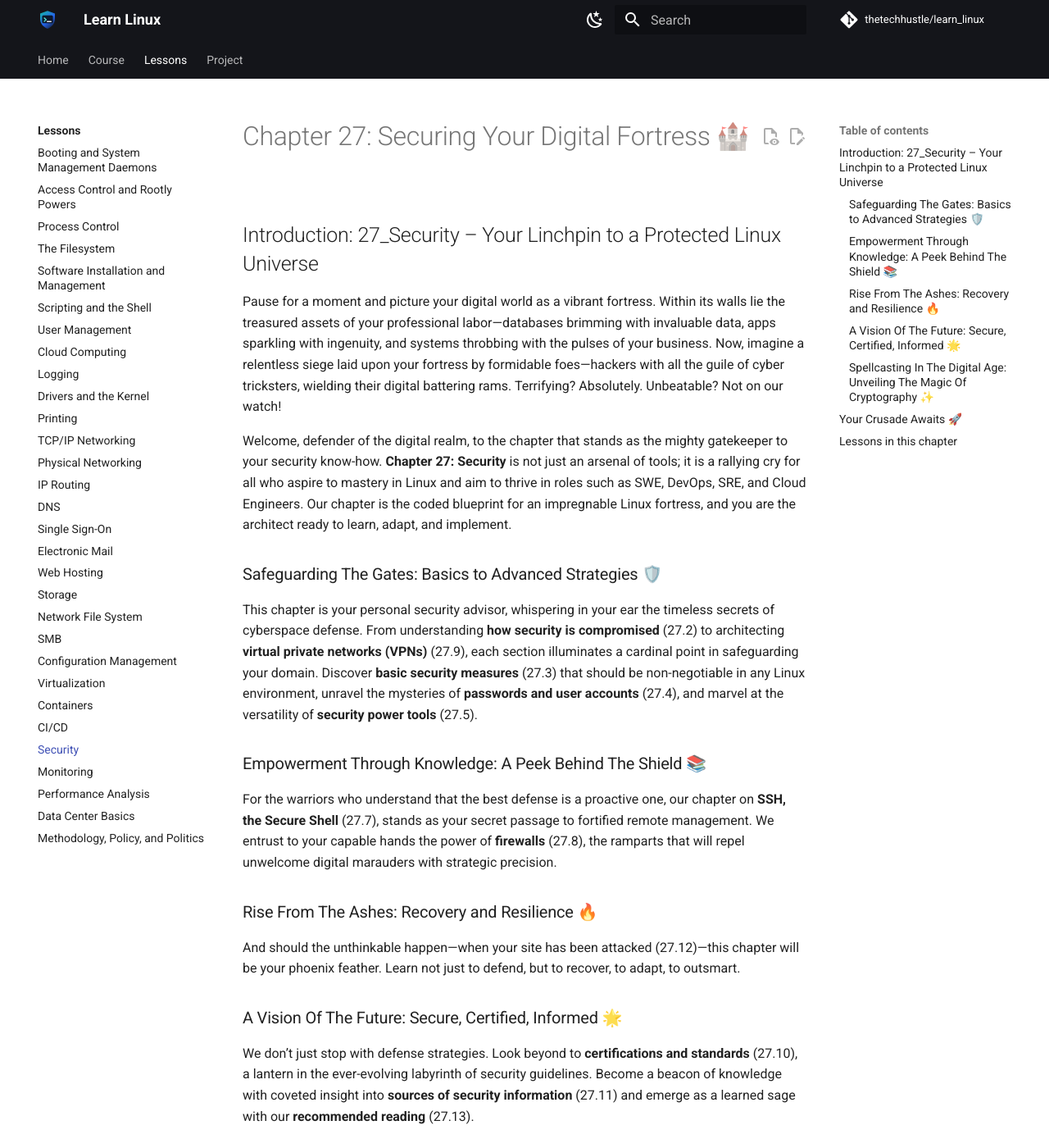
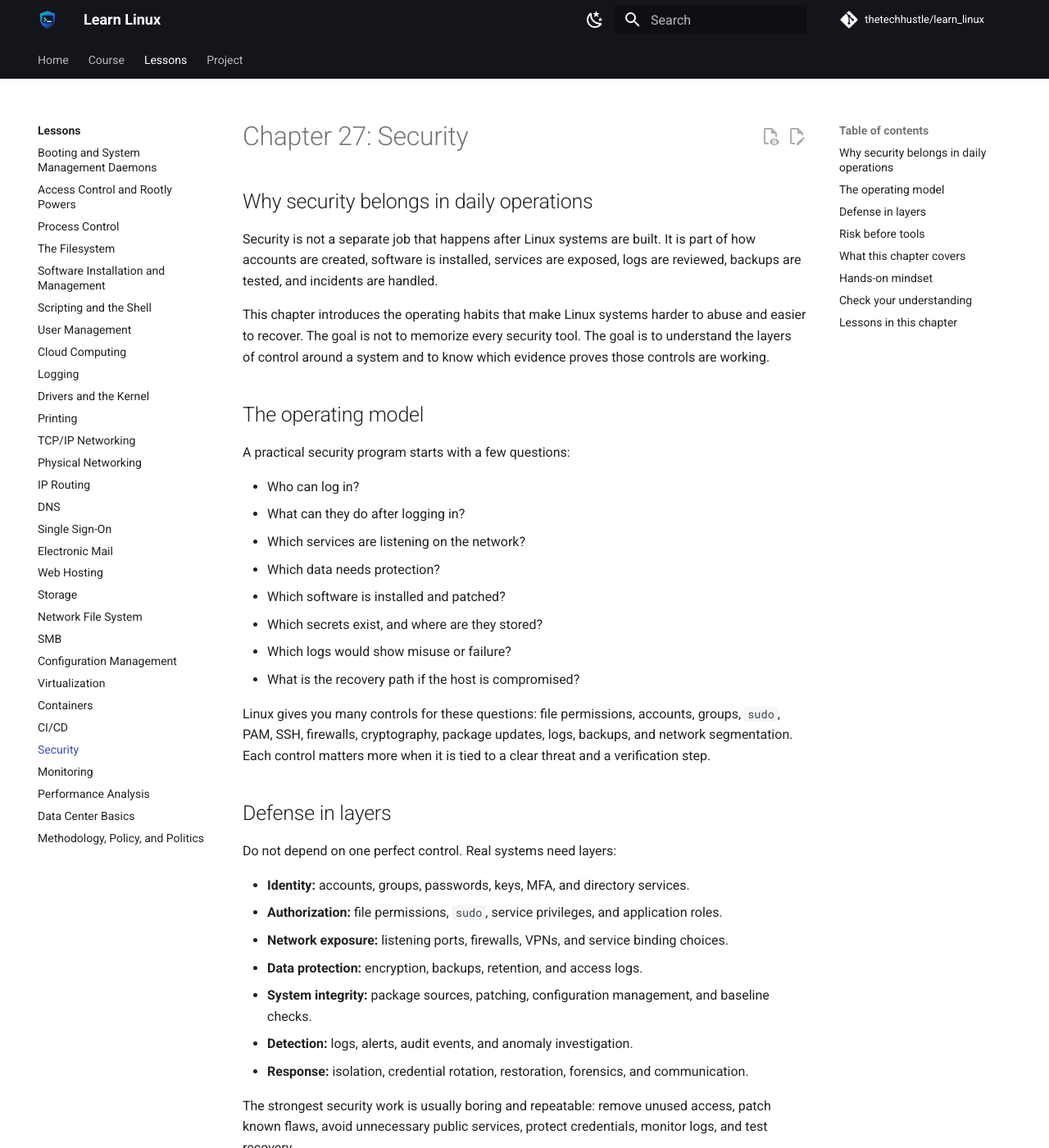
Before and after one commit to thetechhustle/learn_linux, an MkDocs documentation site: the page built from docs/lessons/27_security/README.md, in a window 1280 px wide and 1400 px high. Shown: the whole window at 82% size. Built offline with MkDocs 1.6.1 and Material for MkDocs 9.7.7, drawn with Linux system fonts in a browser that asks for light colours; comment, search, counter and statistics services are not loaded; some of the changed text lies outside the part shown.

Commit message:
Improve Chapter 27 security overview (#239)
Co-authored-by: Jules Ai <jules@Juless-Air.ts.net lan>

```diff
--- a/docs/lessons/27_security/README.md
+++ b/docs/lessons/27_security/README.md
@@ -1,40 +1,96 @@
-# Chapter 27: Securing Your Digital Fortress 🏰
+# Chapter 27: Security
 
-## Introduction: 27_Security – Your Linchpin to a Protected Linux Universe
+## Why security belongs in daily operations
 
-Pause for a moment and picture your digital world as a vibrant fortress. Within its walls lie the treasured assets of your professional labor—databases brimming with invaluable data, apps sparkling with ingenuity, and systems throbbing with the pulses of your business. Now, imagine a relentless siege laid upon your fortress by formidable foes—hackers with all the guile of cyber tricksters, wielding their digital battering rams. Terrifying? Absolutely. Unbeatable? Not on our watch!
+Security is not a separate job that happens after Linux systems are built. It is part of how accounts are created, software is installed, services are exposed, logs are reviewed, backups are tested, and incidents are handled.
 
-Welcome, defender of the digital realm, to the chapter that stands as the mighty gatekeeper to your security know-how. **Chapter 27: Security** is not just an arsenal of tools; it is a rallying cry for all who aspire to mastery in Linux and aim to thrive in roles such as SWE, DevOps, SRE, and Cloud Engineers. Our chapter is the coded blueprint for an impregnable Linux fortress, and you are the architect ready to learn, adapt, and implement.
+This chapter introduces the operating habits that make Linux systems harder to abuse and easier to recover. The goal is not to memorize every security tool. The goal is to understand the layers of control around a system and to know which evidence proves those controls are working.
 
-### Safeguarding The Gates: Basics to Advanced Strategies 🛡️
+## The operating model
 
-This chapter is your personal security advisor, whispering in your ear the timeless secrets of cyberspace defense. From understanding **how security is compromised** (27.2) to architecting **virtual private networks (VPNs)** (27.9), each section illuminates a cardinal point in safeguarding your domain. Discover **basic security measures** (27.3) that should be non-negotiable in any Linux environment, unravel the mysteries of **passwords and user accounts** (27.4), and marvel at the versatility of **security power tools** (27.5).
+A practical security program starts with a few questions:
 
-### Empowerment Through Knowledge: A Peek Behind The Shield 📚
+- Who can log in?
+- What can they do after logging in?
+- Which services are listening on the network?
+- Which data needs protection?
+- Which software is installed and patched?
+- Which secrets exist, and where are they stored?
+- Which logs would show misuse or failure?
+- What is the recovery path if the host is compromised?
 
-For the warriors who understand that the best defense is a proactive one, our chapter on **SSH, the Secure Shell** (27.7), stands as your secret passage to fortified remote management. We entrust to your capable hands the power of **firewalls** (27.8), the ramparts that will repel unwelcome digital marauders with strategic precision.
+Linux gives you many controls for these questions: file permissions, accounts, groups, `sudo`, PAM, SSH, firewalls, cryptography, package updates, logs, backups, and network segmentation. Each control matters more when it is tied to a clear threat and a verification step.
 
-### Rise From The Ashes: Recovery and Resilience 🔥
+## Defense in layers
 
-And should the unthinkable happen—when your site has been attacked (27.12)—this chapter will be your phoenix feather. Learn not just to defend, but to recover, to adapt, to outsmart.
+Do not depend on one perfect control. Real systems need layers:
 
-### A Vision Of The Future: Secure, Certified, Informed 🌟
+- **Identity:** accounts, groups, passwords, keys, MFA, and directory services.
+- **Authorization:** file permissions, `sudo`, service privileges, and application roles.
+- **Network exposure:** listening ports, firewalls, VPNs, and service binding choices.
+- **Data protection:** encryption, backups, retention, and access logs.
+- **System integrity:** package sources, patching, configuration management, and baseline checks.
+- **Detection:** logs, alerts, audit events, and anomaly investigation.
+- **Response:** isolation, credential rotation, restoration, forensics, and communication.
 
-We don’t just stop with defense strategies. Look beyond to **certifications and standards** (27.10), a lantern in the ever-evolving labyrinth of security guidelines. Become a beacon of knowledge with coveted insight into **sources of security information** (27.11) and emerge as a learned sage with our **recommended reading** (27.13).
+The strongest security work is usually boring and repeatable: remove unused access, patch known flaws, avoid unnecessary public services, protect credentials, monitor logs, and test recovery.
 
-### Spellcasting In The Digital Age: Unveiling The Magic Of Cryptography ✨
+## Risk before tools
 
-Before you lies the enigma of **cryptography** (27.6), not as abstruse sorcery but as decipherable spells of digital protection. Herein, you’ll harness the potent magic within algorithms and encryption, the clandestine whisper of data protection.
+Security tools are useful only when they answer a real operational question.
 
-## Your Crusade Awaits 🚀
+For example:
 
-As you gear up to traverse this enlightening chapter, discard any sentiments of confusion or trepidation. In their place, adorn a mantle of courage and let curiosity be your compass. Each page turned, every concept understood, brings you closer to being not just a Linux user, but a Linux champion.
+- `ss -ltnp` answers what is listening.
+- `sudo -l` answers what a user can run with elevated privileges.
+- `last` and `journalctl` help inspect login and service activity.
+- `find` can locate dangerous permissions such as unexpected setuid files.
+- `nmap` can compare expected exposure with actual network exposure.
+- `fail2ban`, firewalls, and rate limits can reduce common brute-force pressure.
 
-Security is not just another chapter—it is the pulse of all your digital endeavors. It is the quiet guardian that allows innovation, commerce, and creativity to flourish. So, arm yourself with knowledge, dear reader. It's time to transform your Linux environment into an unassailable stronghold.
+Before reaching for a tool, name the risk. After using a tool, keep the evidence.
 
-Ready to become the hero in your Linux story? Turn the page, and let's begin this vital chapter together!
+## What this chapter covers
 
-🐧 Welcome to your quest for impenetrable security. Your fortress awaits your command. 🏰
+The lessons move from security concepts into practical Linux controls:
+
+- elements of security and common compromise paths
+- basic hardening habits
+- password and account management
+- security investigation tools
+- cryptography fundamentals
+- SSH operations
+- firewalls
+- VPNs
+- standards and certification context
+- sources of security information
+- incident response after a site is attacked
+- recommended reading for continued practice
+
+The through-line is operational judgment. A secure Linux operator does not just turn on a firewall or copy an SSH hardening snippet. They understand what changed, what broke, what evidence proves the intended state, and how to recover.
+
+## Hands-on mindset
+
+Use disposable VMs or lab hosts for practice. Security commands can lock you out, interrupt services, or hide important evidence if used carelessly.
+
+For each lesson, build a small note with:
+
+1. the risk being studied
+2. the command or configuration inspected
+3. the before state
+4. the intended change
+5. the after state
+6. the rollback or recovery step
+
+Security confidence comes from practiced verification, not from optimistic configuration.
+
+## Check your understanding
+
+- Which accounts can become root on your Linux host?
+- Which services are reachable from the network?
+- Which secrets would need rotation after a compromise?
+- Which logs would show a failed login, a successful privileged command, or a crashed service?
+- What is your first isolation step if a host is suspected to be compromised?
 
 <!-- lesson-index:start -->
 
```
